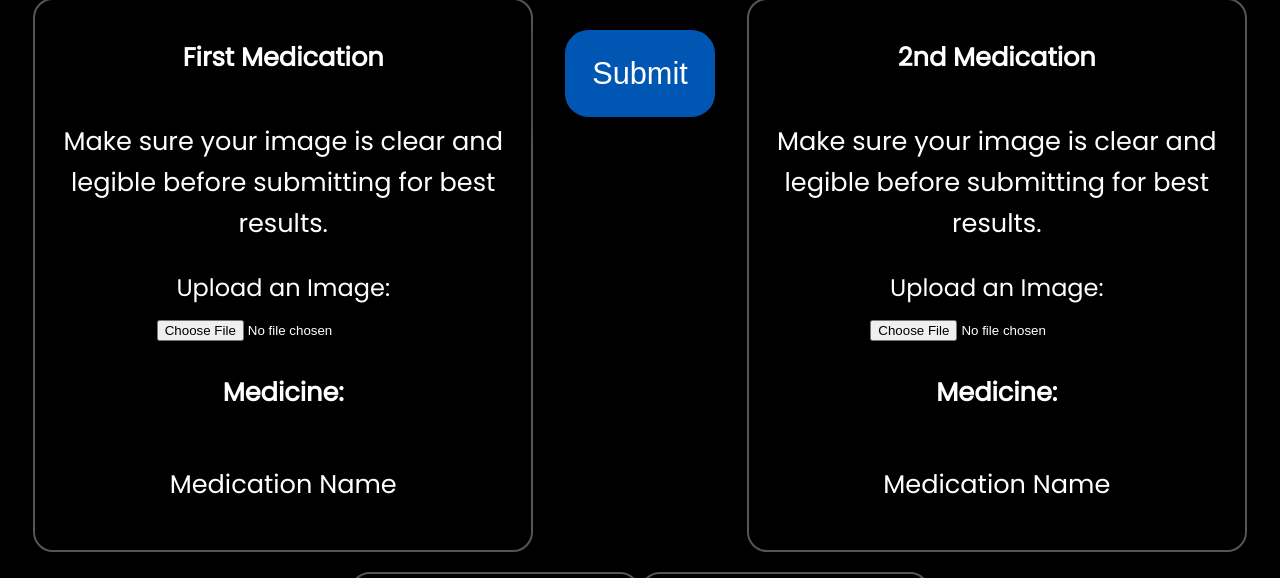
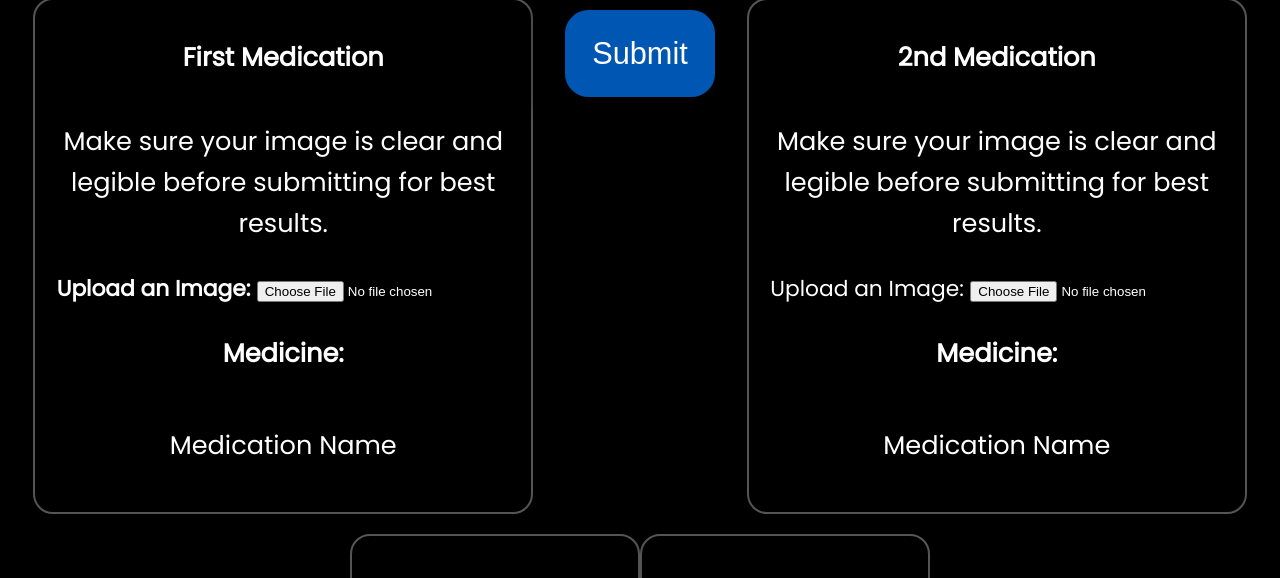
Before and after one commit to karatedg/pHARMacy, a website with bundled scripts: page src/index.html in a window 1280 px wide. Shown: the part 162-740 px from the top of the page. Built offline with nearby package versions, Linux system fonts and the light colour scheme; a script that the page names is missing.

Commit message:
Small changes

```diff
--- a/src/index.html
+++ b/src/index.html
@@ -24,9 +24,9 @@
         <div>
             <div class="box">
                 <h1>First Medication</h1>
-                <p style="text-align: center">Make sure your image is clear and legible before submitting for best results.</p>
+                <p style="text-align:center; font-size:2vw">Make sure your image is clear and legible before submitting for best results.</p>
                 <form id="ocrForm">
-                    <label for="imageFile">Upload an Image:</label>
+                    <label style = "font-size:1.7vw; font-weight:bold" for="imageFile">Upload an Image:</label>
                     <input type="file" id="imageFile" accept="image/*" required>
                 </form>
                 <p style = "font-size:2vw; font-weight:bold">Medicine:</p>
@@ -41,7 +41,7 @@
                 <h1>2nd Medication</h1>
                 <p style="text-align: center">Make sure your image is clear and legible before submitting for best results.</p>
                 <form id="orcform2">
-                    <label for="imageFile">Upload an Image:</label>
+                    <label style = "font-size:1.7vw" for="imageFile">Upload an Image:</label>
                     <input type="file" id="imageFile2" accept="image/*" required>
                 </form>
                 <p style = "font-size:2vw; font-weight:bold">Medicine:</p>
--- a/src/reactions.css
+++ b/src/reactions.css
@@ -126,7 +126,7 @@
 
 .button-container {
     border: 2px solid black;
-    margin: 20px auto;
+    margin: auto;
     min-width: 150px;
     max-width: 300px;
     width: auto;
```
